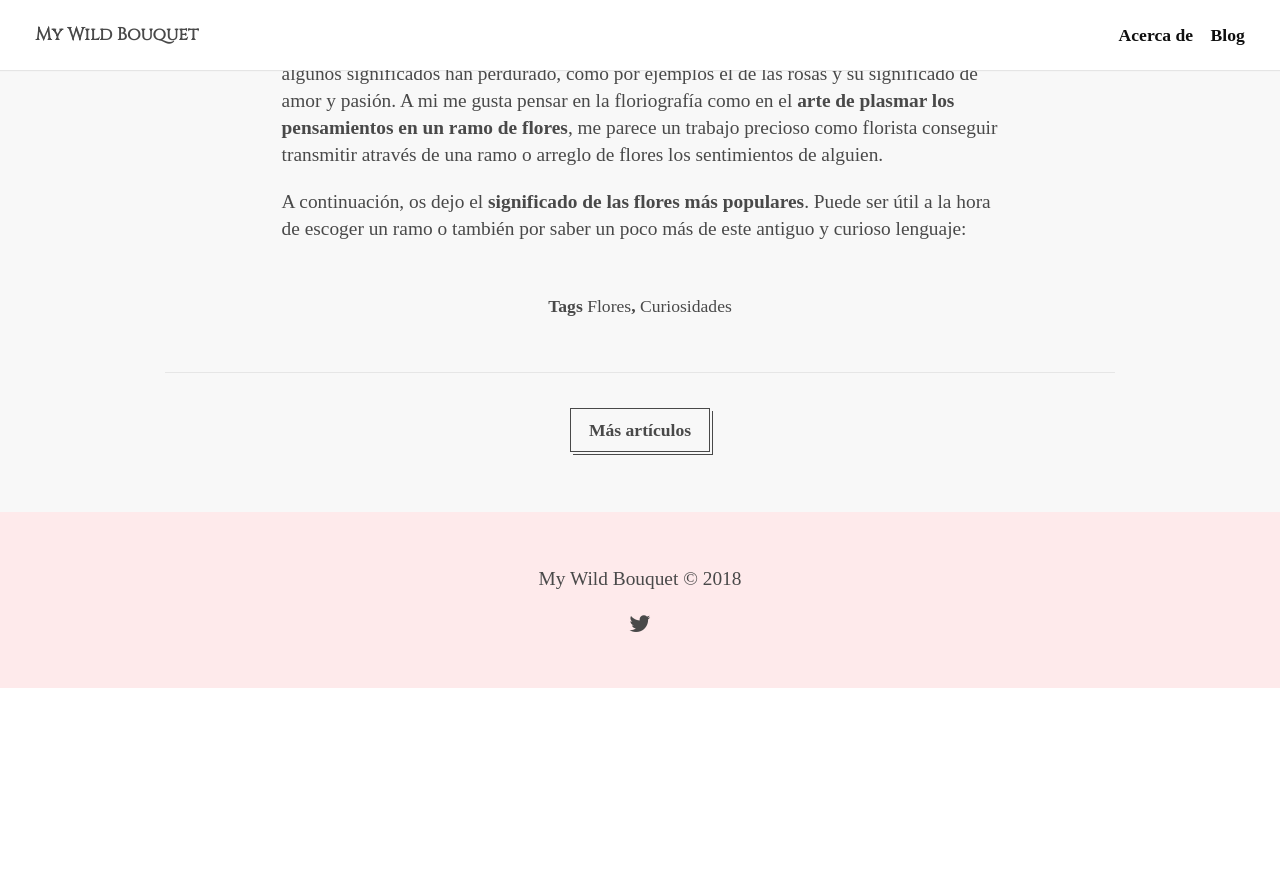
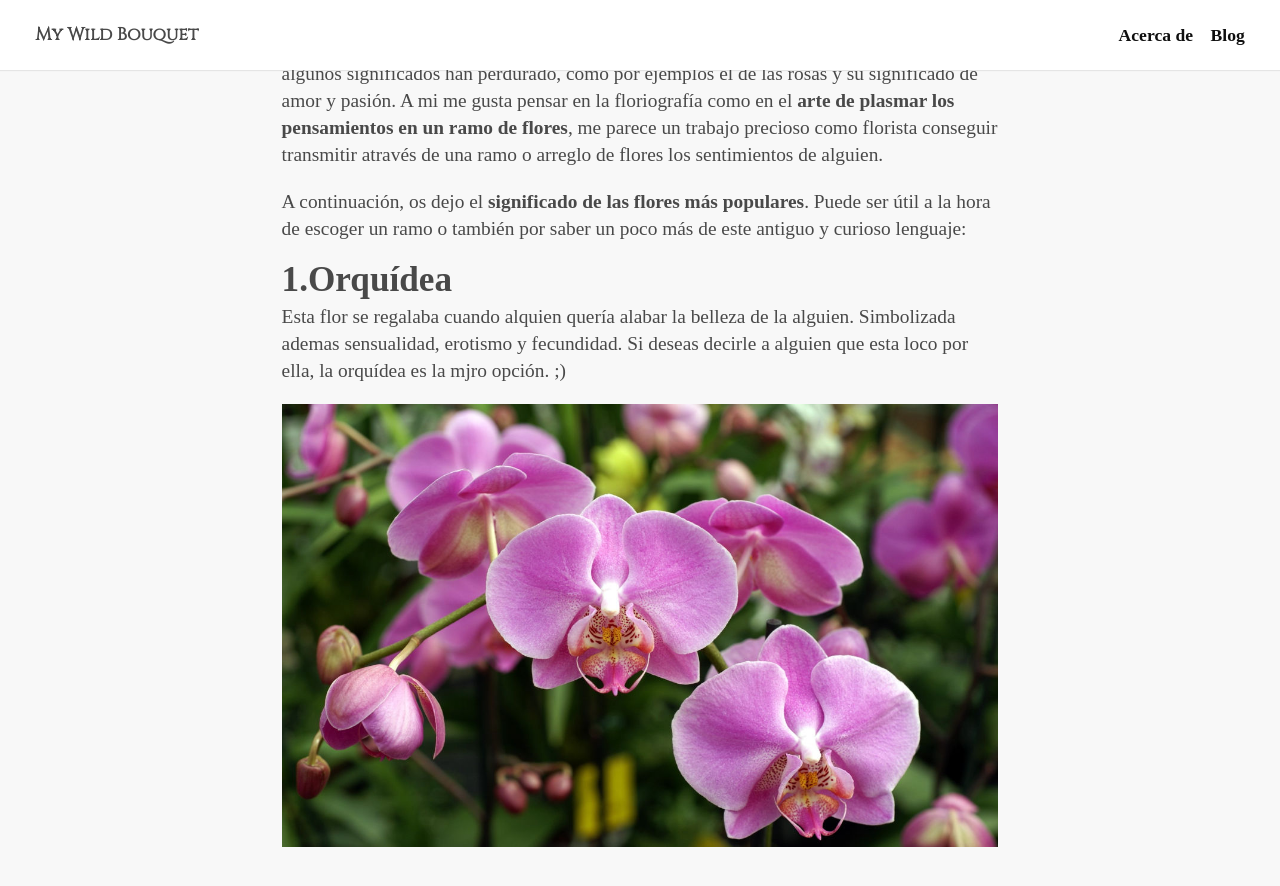
Before and after one commit to keyvanakbary/ramosilvestre.com, a Jekyll site: the page built from src/_posts/2018-01-20-El-significado-de-las-flores.md, in a window 1280 px wide and 900 px high, scrolled down 1822 px. Shown: the top 886 px of the window. Built offline with Jekyll 4.4.1, drawn with Linux system fonts in a browser that asks for light colours; some web fonts are replaced; before the commit the page ends 2510 px from its top, so only the background shows below that.

Commit message:
Update 2018-01-20-El-significado-de-las-flores.md

```diff
--- a/src/_posts/2018-01-20-El-significado-de-las-flores.md
+++ b/src/_posts/2018-01-20-El-significado-de-las-flores.md
@@ -19,3 +19,9 @@ En la actualidad, casi todos estos códigos y significados se **han perdido**, y
 
 
 A continuación, os dejo el **significado de las flores más populares**. Puede ser útil a la hora de escoger un ramo o también por saber un poco más de este antiguo y curioso lenguaje:
+
+### 1.Orquídea
+
+Esta flor se regalaba cuando alquien quería alabar la belleza de la alguien. Simbolizada ademas sensualidad, erotismo y fecundidad. Si deseas decirle a alguien que esta loco por ella, la orquídea es la mjro opción. ;)
+
+![El significado de las flores](/assets/images/posts/orquidea.jpg)
```
